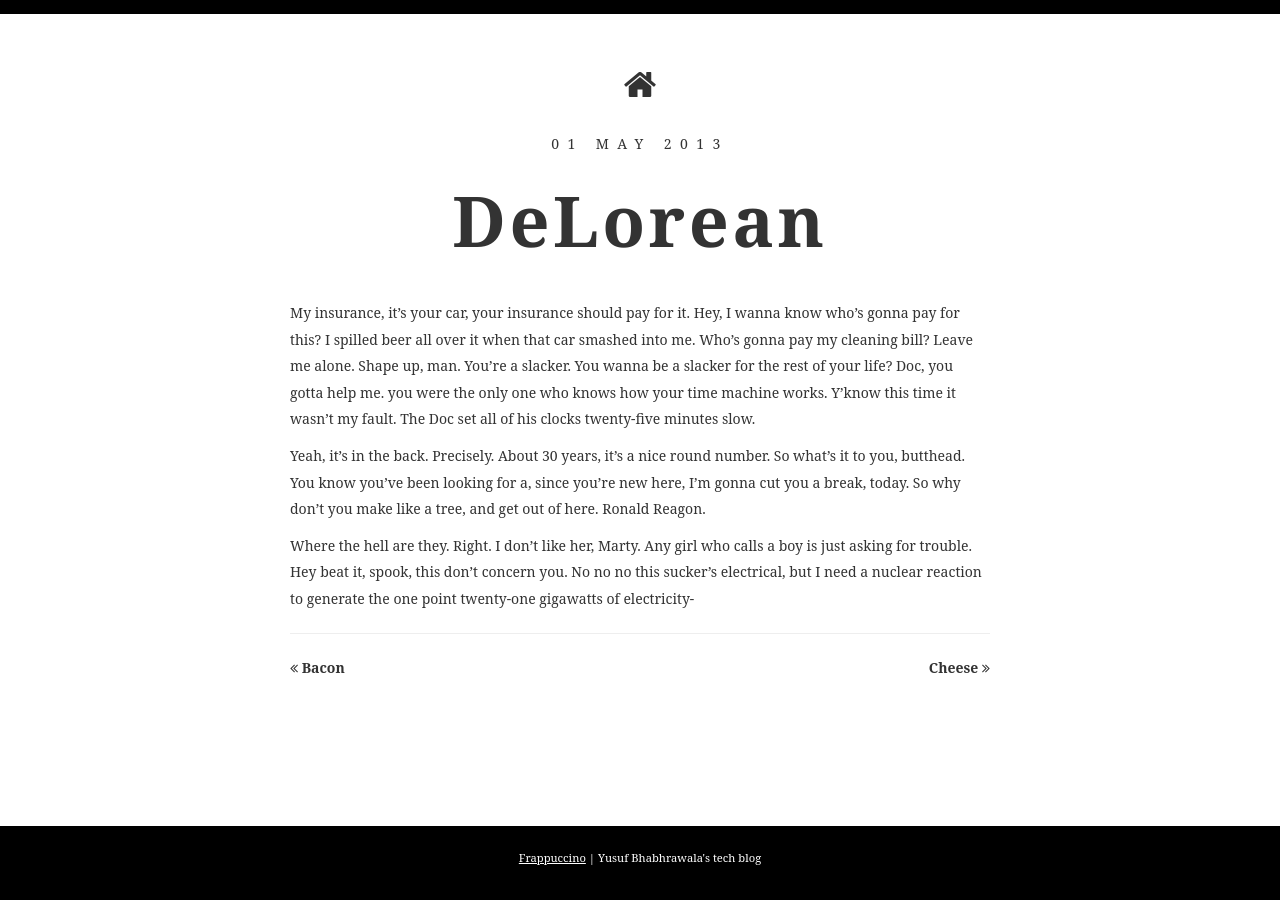
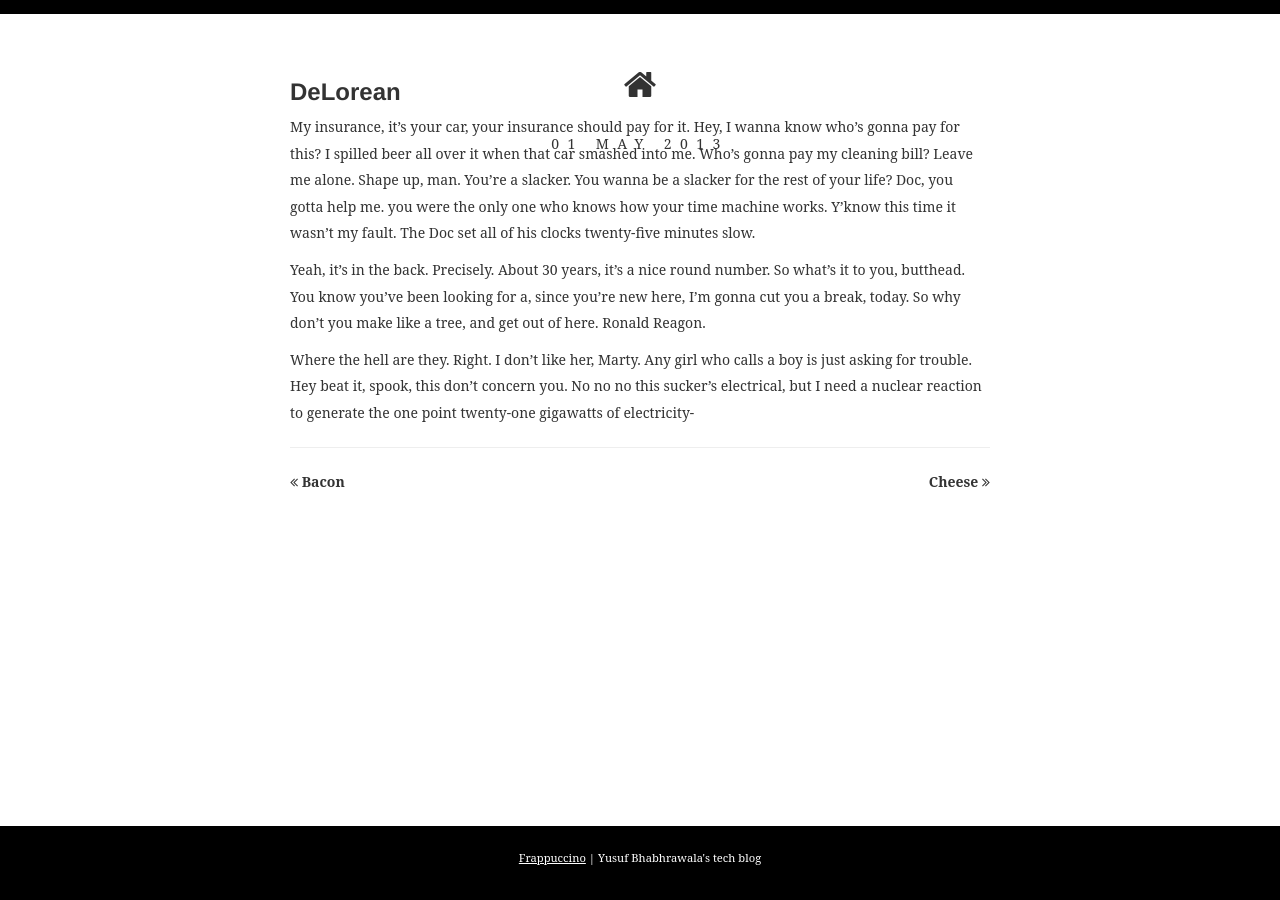
Before and after one commit to yusufnb/yusufnb.github.io, a Jekyll site: the page built from _posts/2013-05-01-fifth-post.md, in a window 1280 px wide. Built offline with Jekyll 4.4.1, drawn with Linux system fonts in a browser that asks for light colours; some web fonts are replaced.

Commit message:
Update post_page.html

```diff
--- a/_layouts/post_page.html
+++ b/_layouts/post_page.html
@@ -13,7 +13,7 @@ layout: default
 			</article>
 			<article class="post">
 				<h5>{{ page.date | date: "%d %B %Y" }}</h5>
-				<h2 class="content">{{page.title}}</h2>
+				<h3 class="content">{{page.title}}</h3>
 				<section>
 					{{ content }}
 					<hr>
```
